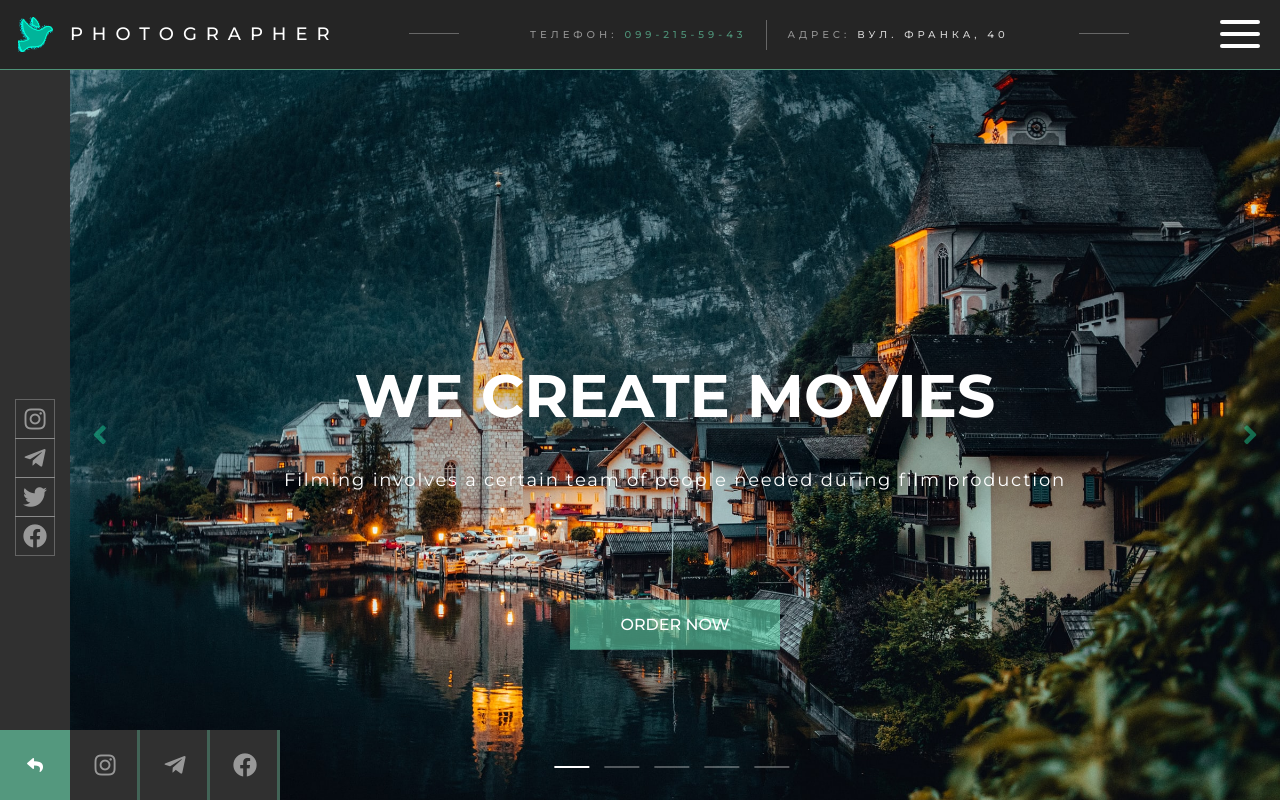
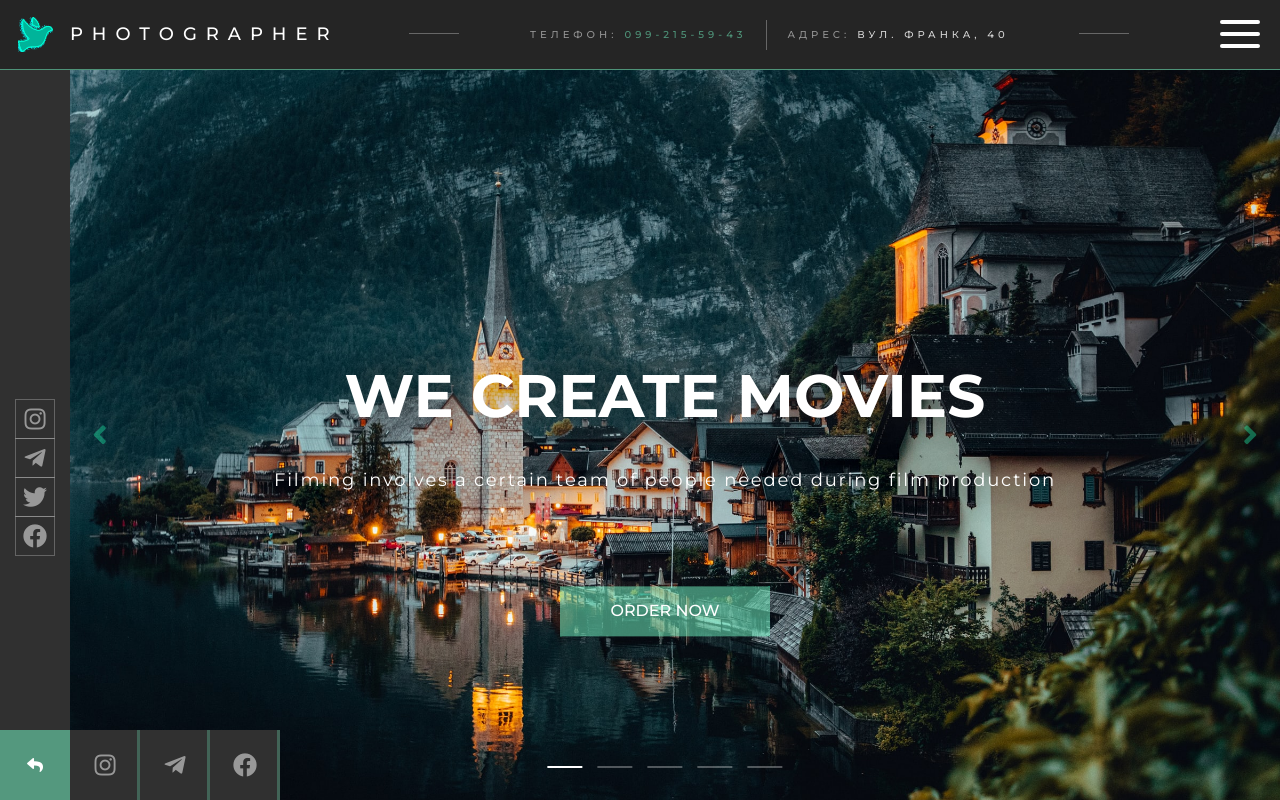
Before and after one commit to RomanGolub1/Slider-js, a website with bundled scripts: page index.html in a window 1280 px wide. Built offline with nearby package versions, Linux system fonts and the light colour scheme.

Commit message:
Правки з центруванням

```diff
--- a/assets/scss/_slaides-carousel.scss
+++ b/assets/scss/_slaides-carousel.scss
@@ -52,7 +52,7 @@
         flex-direction: column;
         justify-content: center;
 
-        padding-left: $gap;
+        padding-left: 50px;
 
         text-align: center;
 
@@ -99,10 +99,8 @@
 
     &-action {
         position: absolute;
-
-        float: right;
-
-        padding-left: $gap;
+        display: flex;
+        padding-left: 50px;
 
         transform: translate(0, 350%);
     }
@@ -295,7 +293,8 @@
     position: absolute;
     z-index: 10;
     bottom: 0;
-    left: 49%;
+    left: 50%;
+    margin-left: -20px;
 
     display: flex;
     justify-content: center;
```
Also changed, not shown: assets/css/style.css.
